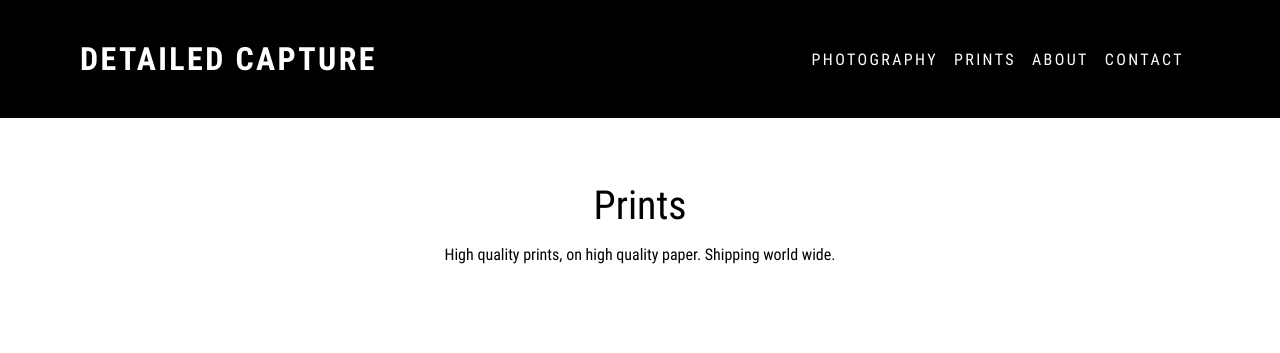
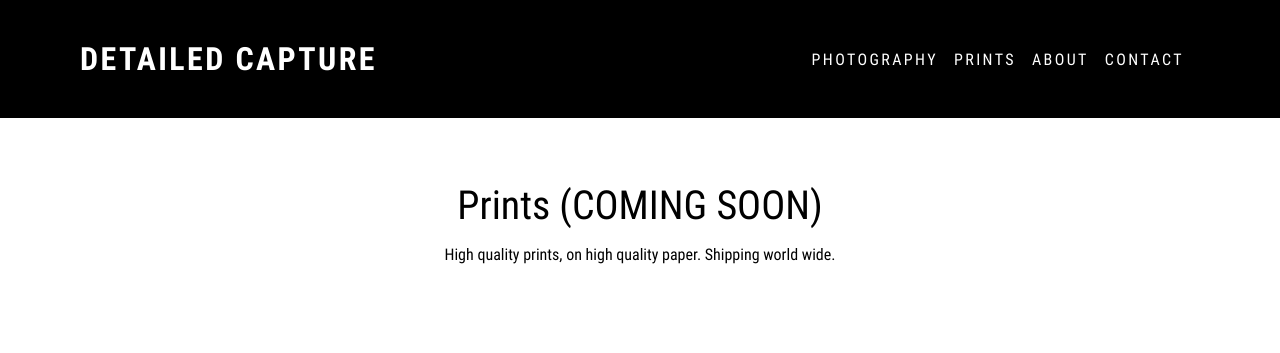
Before and after one commit to AEfrain23/DetailedCapture, a Node server app: page /prints in a window 1280 px wide. Shown: the top 353 px of the page. Run offline with Node 20, Linux system fonts and the light colour scheme.

Commit message:
Update prints page.

```diff
--- a/views/prints.ejs
+++ b/views/prints.ejs
@@ -2,7 +2,7 @@
 
 
   <div class="page-header">
-    <div class="page-title">Prints</div>
+    <div class="page-title">Prints (COMING SOON)</div>
     <p> High quality prints, on high quality paper. Shipping world wide.</p>
   </div>
 
```
